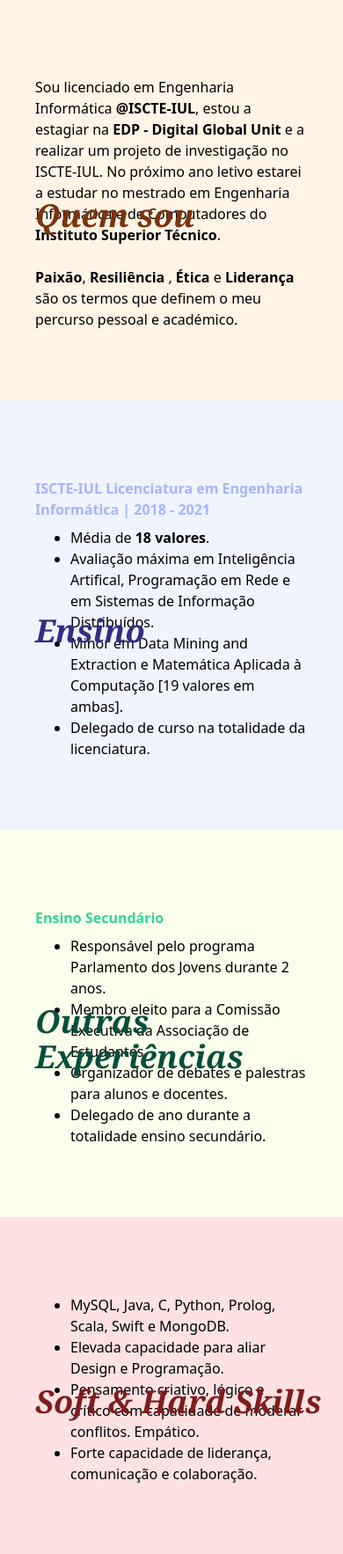
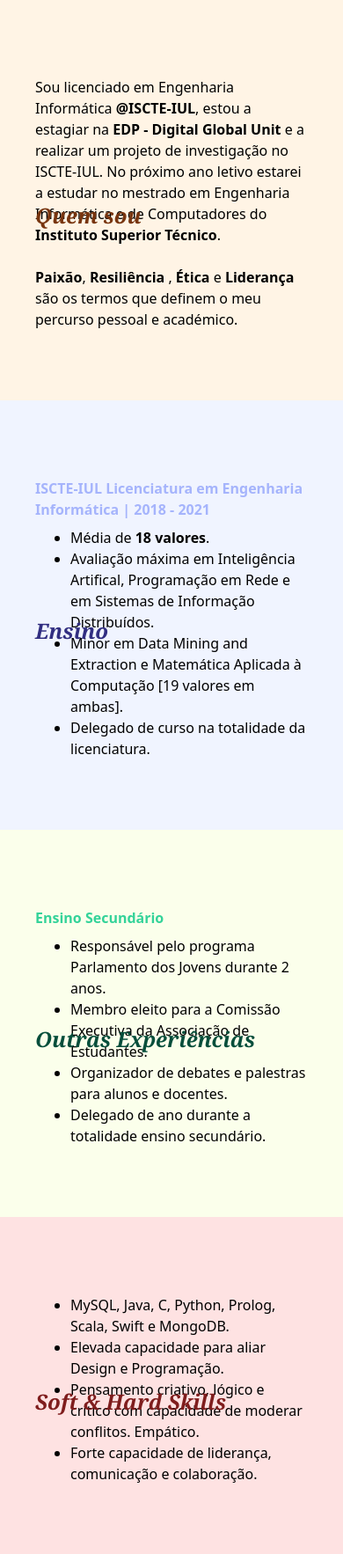
Before and after one commit to miguel-arrf/PersonalWebsite, a Django app: page / in a window 390 px wide. Shown: the part 1079-2845 px from the top of the page at 88% size. Run offline with Django 3.2, Linux system fonts and the light colour scheme; style sheets or scripts are compiled from the project's sources; some libraries are stand-ins or nearby versions.

Commit message:
Updated text-dimensions for smaller screens.

```diff
--- a/main/templates/main.html
+++ b/main/templates/main.html
@@ -269,7 +269,7 @@
             <div class="grid grid-cols-1 md:grid-cols-12 md:gap-8 lg:gap-10 xl:gap-28 items-center  ">
                 <!-- hero text -->
 
-                <p class="absolute col-start-2 col-span-10 ml-10 text-4xl font-bold mt-4 font-serif italic text-yellow-900 md:pt-2 sm:pt-10 pt-5 sm:ml-10 xl:ml-20 quemSouAnimation" style="z-index: 20; opacity: 0;">Quem sou</p>
+                <p class="absolute col-start-2 col-span-10 ml-10 text-2xl sm:text-4xl font-bold mt-4 font-serif italic text-yellow-900 md:pt-2 sm:pt-10 pt-5 sm:ml-10 xl:ml-20 quemSouAnimation" style="z-index: 20; opacity: 0;">Quem sou</p>
 
                 <div class="firstBlock transition  col-start-2 col-span-10 md:rounded-2xl px-10 sm:py-28 md:py-20 py-20  sm:rounded-none firstBlockFadeIn"
                      style="background: #FFF4E5; opacity: 1; z-index: 0">
@@ -311,7 +311,7 @@
             <div class="grid grid-cols-1 md:grid-cols-12 md:gap-8 lg:gap-10 xl:gap-28 items-center  ">
                 <!-- hero text -->
 
-                <p class="absolute col-start-2 col-span-10 ml-10 text-4xl font-bold mt-4 font-serif italic text-indigo-900 md:pt-2 sm:pt-10 pt-5 sm:ml-10 xl:ml-20 ensinoAnimation" style="z-index: 20; opacity: 0;">Ensino</p>
+                <p class="absolute col-start-2 col-span-10 ml-10 text-2xl sm:text-4xl font-bold mt-4 font-serif italic text-indigo-900 md:pt-2 sm:pt-10 pt-5 sm:ml-10 xl:ml-20 ensinoAnimation" style="z-index: 20; opacity: 0;">Ensino</p>
 
                 <div class="secondBlock transition col-start-2 col-span-10 md:rounded-2xl px-10 sm:py-28 md:py-20 py-20  sm:rounded-none secondBlockFadeIn"
                      style="background: #F0F4FF; opacity: 1; z-index: 0">
@@ -344,7 +344,7 @@
             <div class="grid grid-cols-1 md:grid-cols-12 md:gap-8 lg:gap-10 xl:gap-28 items-center  ">
                 <!-- hero text -->
 
-                <p class="absolute col-start-2 col-span-10 ml-10 text-4xl font-bold mt-4 font-serif italic text-green-900 md:pt-2 sm:pt-10 pt-5 sm:ml-10 xl:ml-20 outrasExperienciasAnimation" style="z-index: 20; opacity: 0;">Outras Experiências</p>
+                <p class="absolute col-start-2 col-span-10 ml-10 text-2xl sm:text-4xl font-bold mt-4 font-serif italic text-green-900 md:pt-2 sm:pt-10 pt-5 sm:ml-10 xl:ml-20 outrasExperienciasAnimation" style="z-index: 20; opacity: 0;">Outras Experiências</p>
 
                 <div class="thirdBlock transition  col-span-10 md:rounded-2xl px-10 sm:py-28 md:py-20 py-20  sm:rounded-none sm:col-start-1 md:col-start-2"
                      style="background: #FBFFEB; opacity:1; z-index:0">
@@ -376,7 +376,7 @@
             <div class="grid grid-cols-1 md:grid-cols-12 md:gap-8 lg:gap-10 xl:gap-28 items-center  ">
                 <!-- hero text -->
 
-               <p class="absolute col-start-2 col-span-10 ml-10 text-4xl font-bold mt-4 font-serif italic text-red-900 md:pt-2 sm:pt-10 pt-5 sm:ml-10 xl:ml-20 softAndHardAnimation" style="z-index: 20; opacity: 0;">Soft & Hard Skills</p>
+               <p class="absolute col-start-2 col-span-10 ml-10 text-2xl sm:text-4xl font-bold mt-4 font-serif italic text-red-900 md:pt-2 sm:pt-10 pt-5 sm:ml-10 xl:ml-20 softAndHardAnimation" style="z-index: 20; opacity: 0;">Soft & Hard Skills</p>
 
 
                 <div class="forthBlock transition col-start-2 col-span-10 md:rounded-2xl px-10 sm:py-28 md:py-20 py-20  bg-red-100 sm:rounded-none" style="opacity: 1; z-index: 0"
```
